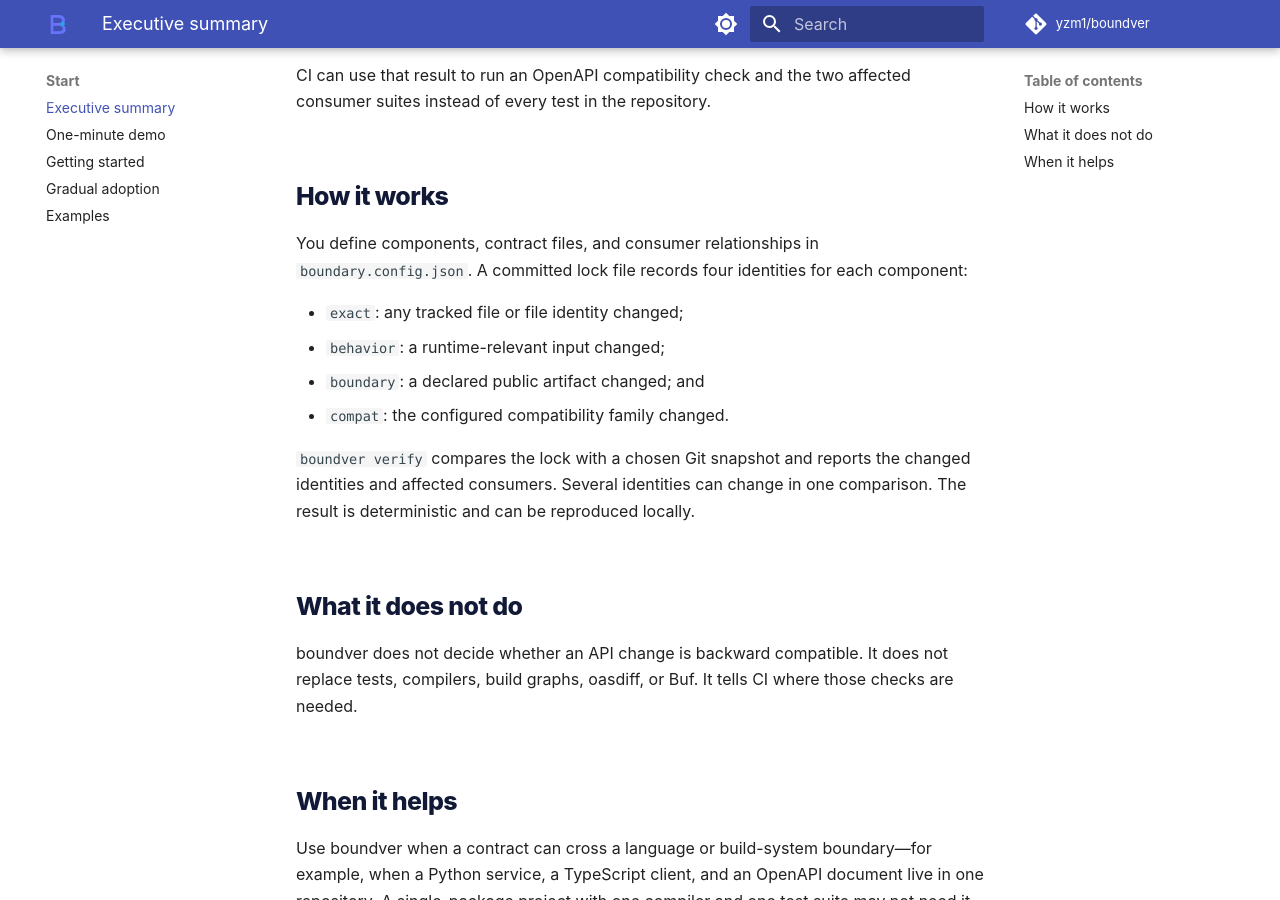
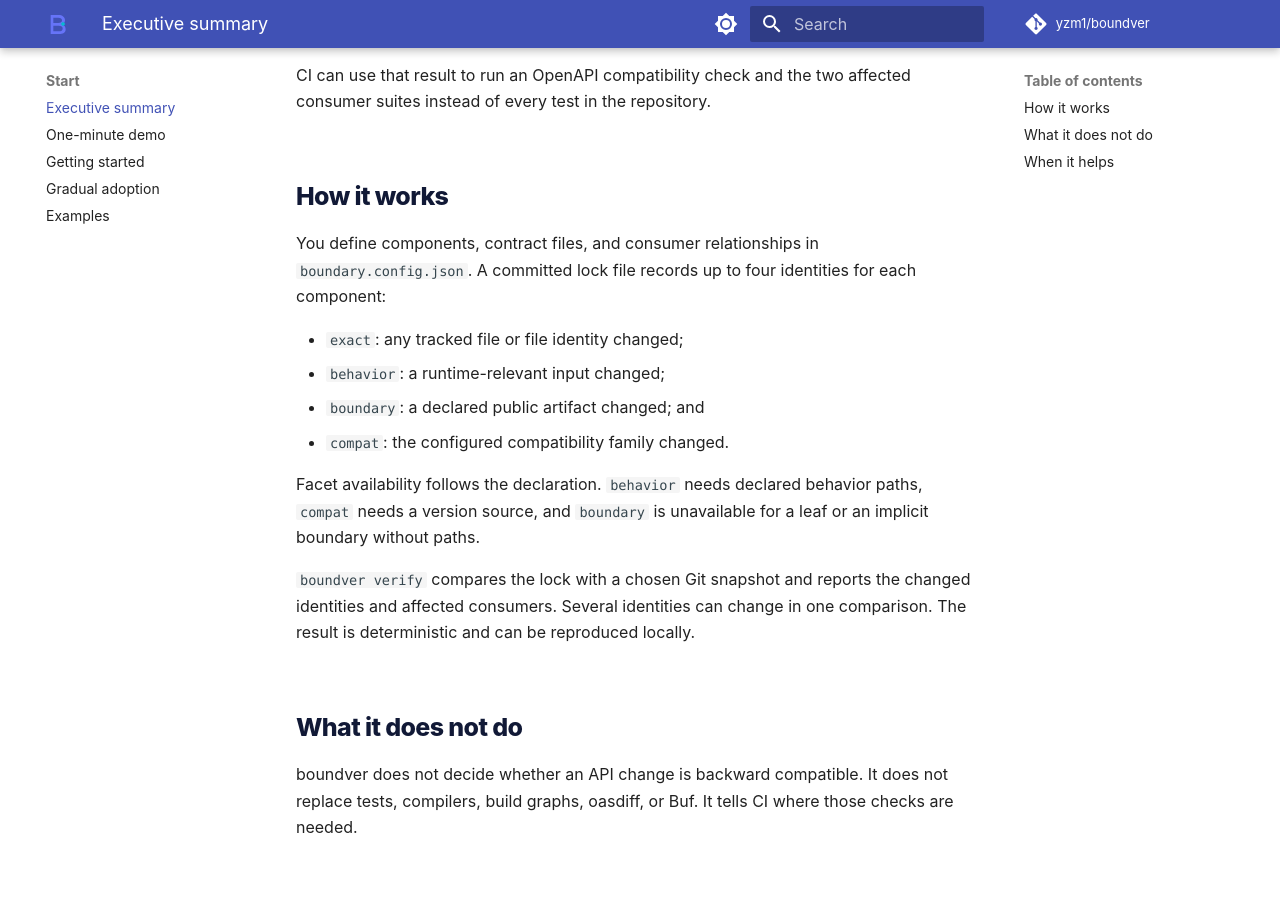
Before and after one commit to yzm1/boundver, an MkDocs documentation site: the page built from docs/executive-summary.md, in a window 1280 px wide and 900 px high, scrolled down 470 px. Built offline with MkDocs 1.6.1 and Material for MkDocs 9.7.7, drawn with Linux system fonts in a browser that asks for light colours; comment, search, counter and statistics services are not loaded.

Commit message:
docs: qualify facet availability

```diff
--- a/docs/executive-summary.md
+++ b/docs/executive-summary.md
@@ -19,13 +19,17 @@
 ## How it works
 
 You define components, contract files, and consumer relationships in
-`boundary.config.json`. A committed lock file records four identities for each
-component:
+`boundary.config.json`. A committed lock file records up to four identities for
+each component:
 
 - `exact`: any tracked file or file identity changed;
 - `behavior`: a runtime-relevant input changed;
 - `boundary`: a declared public artifact changed; and
 - `compat`: the configured compatibility family changed.
+
+Facet availability follows the declaration. `behavior` needs declared behavior
+paths, `compat` needs a version source, and `boundary` is unavailable for a leaf
+or an implicit boundary without paths.
 
 `boundver verify` compares the lock with a chosen Git snapshot and reports the
 changed identities and affected consumers. Several identities can change in
```
Also changed, not shown: 1 other file.
